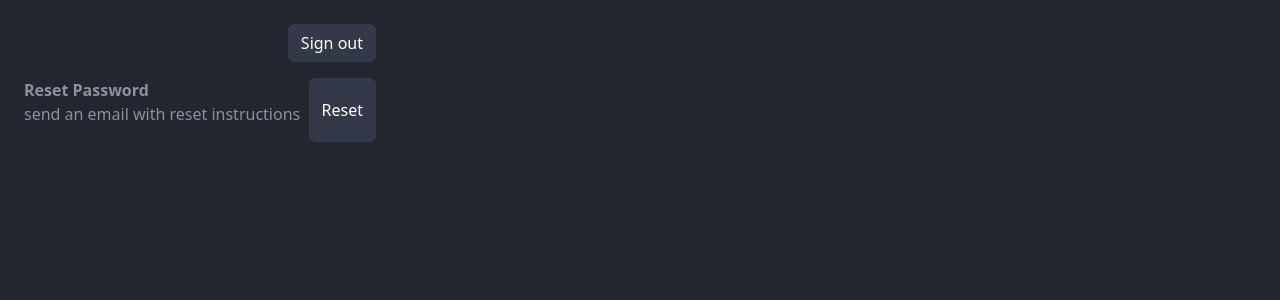
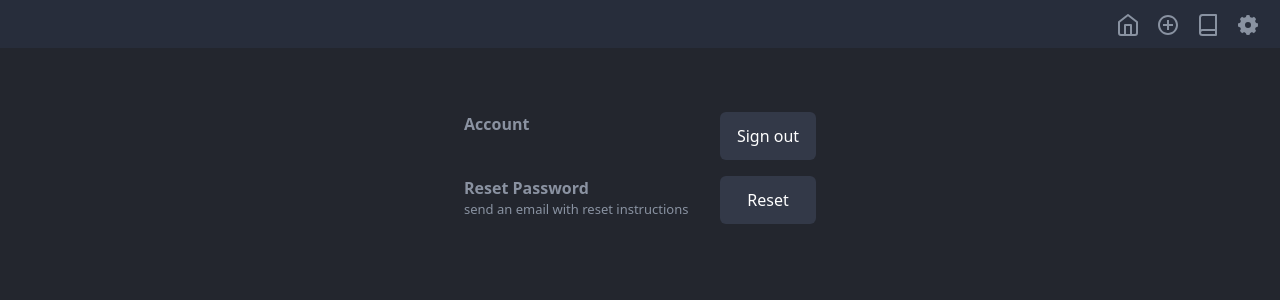
Before and after one commit to Andrea-Galindo/dream-journal, a React (Create React App) app: page /settings in a window 1280 px wide. Shown: the top 300 px of the page. Built offline with nearby package versions, Linux system fonts and the light colour scheme; no server answers.

Commit message:
added style to Settings component

```diff
--- a/src/components/DreamForm.jsx
+++ b/src/components/DreamForm.jsx
@@ -47,6 +47,7 @@ const DreamForm = () => {
                 <Form.Label>Date</Form.Label>
                 <Form.Control
                   type="date"
+                  required
                   onChange={(e) => setDate(e.target.value)}
                 />
               </Form.Group>
@@ -54,6 +55,7 @@ const DreamForm = () => {
                 <Form.Label>Title</Form.Label>
                 <Form.Control
                   rows={1}
+                  required
                   onChange={(e) => setTitle(e.target.value)}
                 />
               </Form.Group>
@@ -62,6 +64,7 @@ const DreamForm = () => {
                 <Form.Control
                   as="textarea"
                   rows={3}
+                  required
                   onChange={(e) => setDescription(e.target.value)}
                 />
               </Form.Group>
@@ -70,6 +73,7 @@ const DreamForm = () => {
                 <Form.Control
                   as="textarea"
                   rows={2}
+                  required
                   onChange={(e) => setPeopleAndPlaces(e.target.value)}
                 />
               </Form.Group>
--- a/src/pages/ListDreamsPage.jsx
+++ b/src/pages/ListDreamsPage.jsx
@@ -15,6 +15,7 @@ import {
 } from "firebase/firestore";
 
 import DreamModal from "../components/DreamModal";
+import "../assets/stars.jpg"
 
 const ListDreamsPage = () => {
   const navigate = useNavigate();
@@ -100,7 +101,7 @@ const ListDreamsPage = () => {
     let result = [];
     console.log(value);
     result = dreams.filter((dream) => {
-      return dream.title.toLowerCase().search(value) !== -1;
+      return dream.peopleandplaces.toLowerCase().search(value) !== -1;
     });
     setFilteredDreams(result);
   };
@@ -112,7 +113,7 @@ const ListDreamsPage = () => {
         <div className="w-100 m-2" style={{ maxWidth: "600px" }}>
           <input
             className="form-control form-input"
-            placeholder="Search by title"
+            placeholder="Search by people and places"
             type="text"
             onChange={(event) => handleSearch(event)}
           />
@@ -148,7 +149,7 @@ const ListDreamsPage = () => {
       </div>
 
       {dreams.length === 0 && (
-        <div className="m-5">You have not yet created dream records</div>
+        <div className="m-5 text-center">You have not yet created dream records</div>
       )}
       {/* {filteredDreams.length > 0 && (
         <ListDreams
--- a/src/pages/Settings.jsx
+++ b/src/pages/Settings.jsx
@@ -2,8 +2,8 @@ import React from "react";
 import { Button } from "react-bootstrap";
 import { useNavigate } from "react-router-dom";
 import { UserAuth } from "../context/AuthContext";
-// import AppNavbar from "./AppNavbar";
-// import "../styles/UserSettings.css";
+import AppNavbar from "../components/AppNavbar";
+import "../styles/Settings.css";
 
 const Settings = () => {
   const { user, logout } = UserAuth();
@@ -22,13 +22,16 @@ const Settings = () => {
   };
   return (
     <>
-      {/* <AppNavbar /> */}
-      <div className="mt-4">
+      <AppNavbar />
+      <div className="settings-container">
         <div
           className="w-100 px-4 d-flex justify-content-between"
           style={{ maxWidth: "400px" }}
         >
-          <p className="text-decoration-underline">{user && user.email}</p>
+          <div className="fw-bold">
+            Account <br /> <p className="fw-light email">{user && user.email}</p>
+          </div>
+          {/* <p className="text-decoration-underline">{user && user.email}</p> */}
           <Button className="settings-btn" onClick={handleLogout}>
             Sign out
           </Button>
--- a/src/styles/AppNavbar.css
+++ b/src/styles/AppNavbar.css
@@ -15,4 +15,5 @@ svg {
 .navbar-header {
   display: flex;
   justify-content: end;
+  height: 3rem;
 }
--- a/src/styles/Login.css
+++ b/src/styles/Login.css
@@ -11,7 +11,7 @@ body {
 
   .page-header {
     text-align: center;
-    border-bottom: solid 0.5px #c1c1c1;
+    /* border-bottom: solid 0.5px #c1c1c1; */
     background-color: rgb(39, 45, 59);
     /* color: rgb(241, 244, 246); */
     /* padding-top: 0.5em; */
--- /dev/null
+++ b/src/styles/Settings.css
@@ -0,0 +1,28 @@
+.settings-btn {
+  width: 6rem;
+  height: 3rem;
+  background-color: none !important;
+  border: none !important;
+}
+
+.fw-light,
+.text-decoration-underline {
+  font-size: small;
+  color: rgb(137, 146, 161) !important;
+}
+
+.fw-bold,
+.email {
+  font-size: medium;
+}
+
+.settings-container {
+  display: flex !important;
+  flex-direction: column !important;
+  align-items: center !important;
+  margin-top: 4rem !important;
+}
+
+p {
+  font-size: 16px;
+}
--- a/src/styles/Signup.css
+++ b/src/styles/Signup.css
@@ -17,8 +17,7 @@
 
 .page-header {
   text-align: center;
-    border-bottom: solid 0.5px #c1c1c1;
+  /* border-bottom: solid 0.5px #c1c1c1; */
   background-color: rgb(39, 45, 59);
   color: rgb(241, 244, 246);
-    padding-top: 0.5em;
 }
```
Lines whose indentation alone changed are shown as unchanged.
